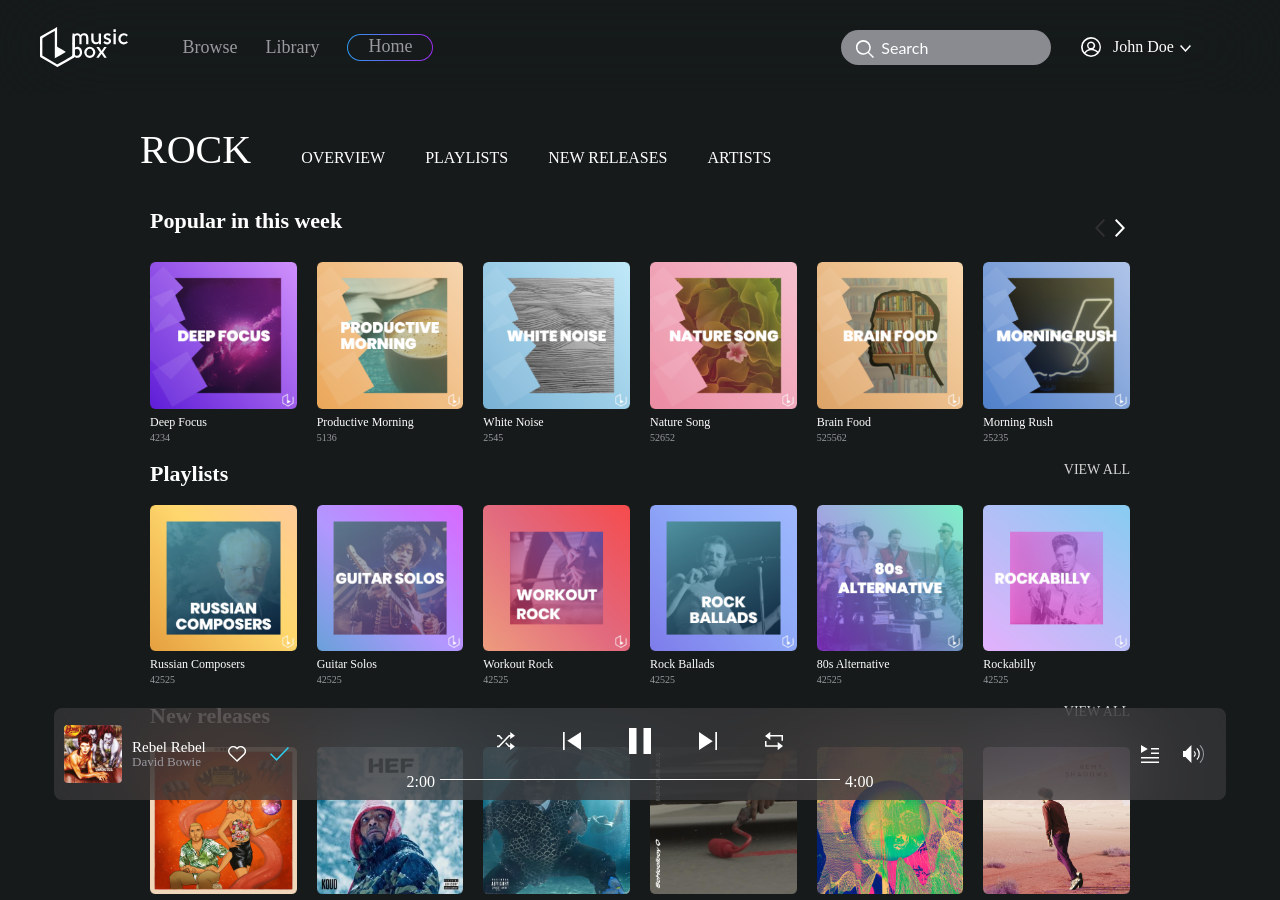
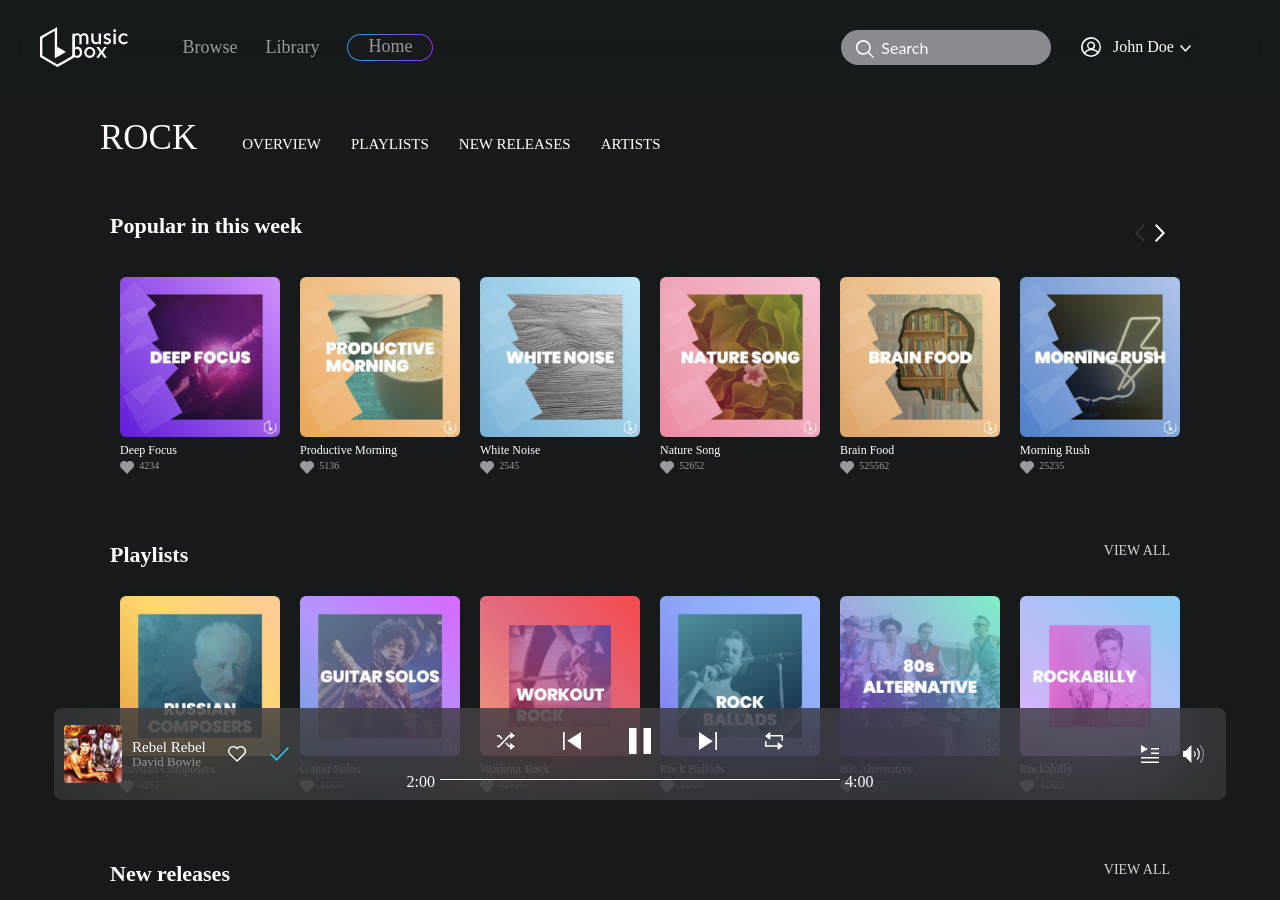
Before and after one commit to a-as78/Semi-Spotify-Web-UI, a Vue app: page /#/genreoverview in a window 1280 px wide. Shown: the top 900 px of the page. Built offline with nearby package versions, Linux system fonts and the light colour scheme.

Commit message:
genre overview progressed

```diff
--- a/src/components/artists.vue
+++ b/src/components/artists.vue
@@ -2,7 +2,7 @@
   <div class="artists column-flex">
     <component-header v-if="header"
                       :title="title"
-                      :viewAll="false"
+                      :viewAll="viewAll"
                       @next="scrollLeft"
                       @previous="scrollRight"></component-header>
     <div class="artists-body row-flex"
@@ -27,11 +27,12 @@ export default {
   },
   props: {
     header: Boolean,
-    artists: Array
+    artists: Array,
+    viewAll: Boolean,
+    title: String
   },
   data(){
     return{
-      title: "You might like these artists",
       pose : 0
     }
   },
--- a/src/components/header.vue
+++ b/src/components/header.vue
@@ -160,7 +160,7 @@ input[name="search-box"]::placeholder {
     margin-right: 5px;
   }
   input[name="search-box"] {
-    width: 80px;
+    width: 50px;
   }
 }
 
--- a/src/views/genreOverview.vue
+++ b/src/views/genreOverview.vue
@@ -1,6 +1,6 @@
 <template>
     <div class="genre-overview-body">
-        <div class="genre-nav-bar row-flex whole-width">
+        <div class="genre-nav-bar row-flex">
             <div class="genre-name">ROCK</div>
             <div class="nav-items row-flex">
                 <div class="nav-item">OVERVIEW</div>
@@ -9,72 +9,40 @@
                 <div class="nav-item">ARTISTS</div>
             </div>
         </div>
-        <div class="populars whole-width">
-            <div class="section-header">
-                <app-header :title="popularTitle"
-                            :viewAll="false">
-                </app-header>
-            </div>
-            <div class="items row-flex">
-                <app-song v-for="(popular, index) in populars"
-                          :key="index"
-                          :song="popular"></app-song>
-            </div>
-        </div>
-        <div class="playlists whole-width">
-            <div class="section-header">
-                <app-header :title="playlistTitle"
-                            :viewAll="true">
-                </app-header>
-            </div>
-            <div class="items row-flex">
-                <app-song v-for="(playlist, index) in playlists"
-                          :key="index"
-                          :song="playlist"></app-song>
-            </div>
-        </div>
-        <div class="new-released whole-width">
-            <div class="section-header">
-                <app-header :title="songsTitle"
-                            :viewAll="true">
-                </app-header>
-            </div>
-            <div class="items row-flex">
-                <app-song v-for="(song, index) in songs"
-                          :key="index"
-                          :song="song"></app-song>
-            </div>
-        </div>
-        <div class="artists whole-width">
-            <div class="section-header">
-                <app-header :title="artistTitle"
-                            :viewAll="true">
-                </app-header>
-            </div>
-            <div class="items row-flex">
-                <app-artist v-for="(artist, index) in artists"
-                          :key="index"
-                          :artist="artist"></app-artist>
-            </div>
-        </div>
+        <app-songs :title='popularTitle'
+                 :viewAll="false"
+                 :playlist="true"
+                 :header="true"
+                 :songs="popular"></app-songs>
+        <app-songs :viewAll="true"
+                 :title="playlistTitle"
+                 :playlist="true"
+                 :header="true"
+                 :songs="playlists"></app-songs>
+        <app-songs :title='songsTitle'
+                 :songs='song'
+                 :viewAll="true"
+                 :header="true"></app-songs>
+         <app-artists :header="true"
+                      :title='artistTitle'
+                      :viewAll="true"
+                      :artists="artist"></app-artists>
     </div>
 </template>
 
 <script>
-import AppSong from '../components/song.vue'
-import AppArtist from '../components/artist.vue'
-import AppHeader from '../components/componentHeader.vue';
+import AppSongs from '../components/songs.vue'
+import AppArtists from '../components/artists.vue'
 
 export default {
   components: {
-      AppSong,
-      AppArtist,
-      AppHeader
+      AppSongs,
+      AppArtists
   },
   data(){
     return{
       popularTitle: "Popular in this week",
-      populars: [
+      popular: [
         {
           name: "Deep Focus",
           url: require("../assets/Images/Deep Focus.png"),
@@ -140,7 +108,7 @@ export default {
         }
       ],
       songsTitle: "New releases",
-      songs: [
+      song: [
         {
           name: "LPS",
           url: require("../assets/Images/Image 418.png"),
@@ -173,7 +141,7 @@ export default {
         }
       ],
       artistTitle: "Artists",
-      artists: [
+      artist: [
         {
           name: "name",
           url: require("../assets/Images/Mask Group 305.png"),
@@ -204,7 +172,8 @@ export default {
           url: require("../assets/Images/Bowie.png"),
           detail: "21323"
         }
-      ]
+      ],
+      playlist: true
     }
   }
 }
@@ -213,11 +182,10 @@ export default {
 <style lang="scss" scoped>
 .genre-overview-body{
   color: white;
-  font-size: 22px;
   width: calc(100% - 280px);
   height: 100%;
   background-color: #161A1A;
-  padding: 100px 140px !important;
+  padding: 0px 140px;
   display: flex;
   flex-direction: column;
   justify-content: center;
@@ -225,6 +193,7 @@ export default {
 }
 .genre-nav-bar{
     color: white;
+    width: 100%;
 }
 .genre-name{
     padding: 30px;
@@ -235,7 +204,94 @@ export default {
     font-size: 16px;
     padding: 50px 20px 30px;
 }
-.whole-width{
-    width: 100%;
+
+@media (max-width: 576px) {
+  .genre-overview-body{
+    width: calc(100% - 60px);
+    padding: 0px 30px;
+  }
+  .genre-name{
+    padding: 30px 15px;
+    font-size: 25px;
+    padding-left: 0px;
+  }
+  .nav-items{
+      display: none;
+  }
+  .nav-item{
+    font-size: 12px;
+    padding: 40px 7px 30px;
+  }
+}
+
+/* Small devices (landscape phones, 576px and up) */
+@media (min-width: 576px) {
+  .genre-overview-body{
+    width: calc(100% - 110px);
+    padding: 0px 55px;
+  }
+  .genre-name{
+    padding: 30px 15px;
+    font-size: 25px;
+    padding-left: 0px;
+  }
+  .nav-item{
+    font-size: 12px;
+    padding: 40px 7px 30px;
+  }
+}
+
+/* Medium devices (tablets, 768px and up) */
+@media (min-width: 768px) {
+  .genre-overview-body{
+    width: calc(100% - 110px);
+    padding: 0px 55px;
+  }
+  .genre-name{
+    padding: 30px 20px;
+    font-size: 30px;
+    padding-left: 0px;
+  }
+  .nav-item{
+    font-size: 12px;
+    padding: 47px 10px 30px;
+  }
+}
+
+/* Large devices (desktops, 992px and up) */
+@media (min-width: 992px) {
+  .genre-overview-body{
+    width: calc(100% - 140px);
+    padding: 0px 70px;
+  }
+  .genre-name{
+    padding: 30px 25px;
+    font-size: 35px;
+    padding-left: 0px;
+  }
+  .nav-item{
+    font-size: 15px;
+    padding: 47px 12px 30px;
+  }
+}
+
+/* Extra large devices (large desktops, 1200px and up) */
+@media (min-width: 1200px) {
+  .genre-overview-body{
+    width: calc(100% - 200px);
+    padding: 0px 100px;
+  }
+  .genre-name{
+    padding: 30px;
+    font-size: 35px;
+    padding-left: 0px;
+  }
+  .nav-item{
+    font-size: 15px;
+    padding: 47px 15px 30px;
+  }
+}
+
+@media (min-width: 1600px){
 }
 </style>
--- a/src/views/home.vue
+++ b/src/views/home.vue
@@ -18,6 +18,8 @@
                  :viewAll="true"
                  :header="true"></app-songs>
       <app-artists :header="true"
+                   :title="artistTitle"
+                   :viewAll="false"
                    :artists="artist"></app-artists>
     </div>
 </template>
@@ -185,6 +187,7 @@ export default {
           detail: "gsav safv"
         }
       ],
+      artistTitle: "You might like these artists",
       artist: [
         {
           name: "name",
```
